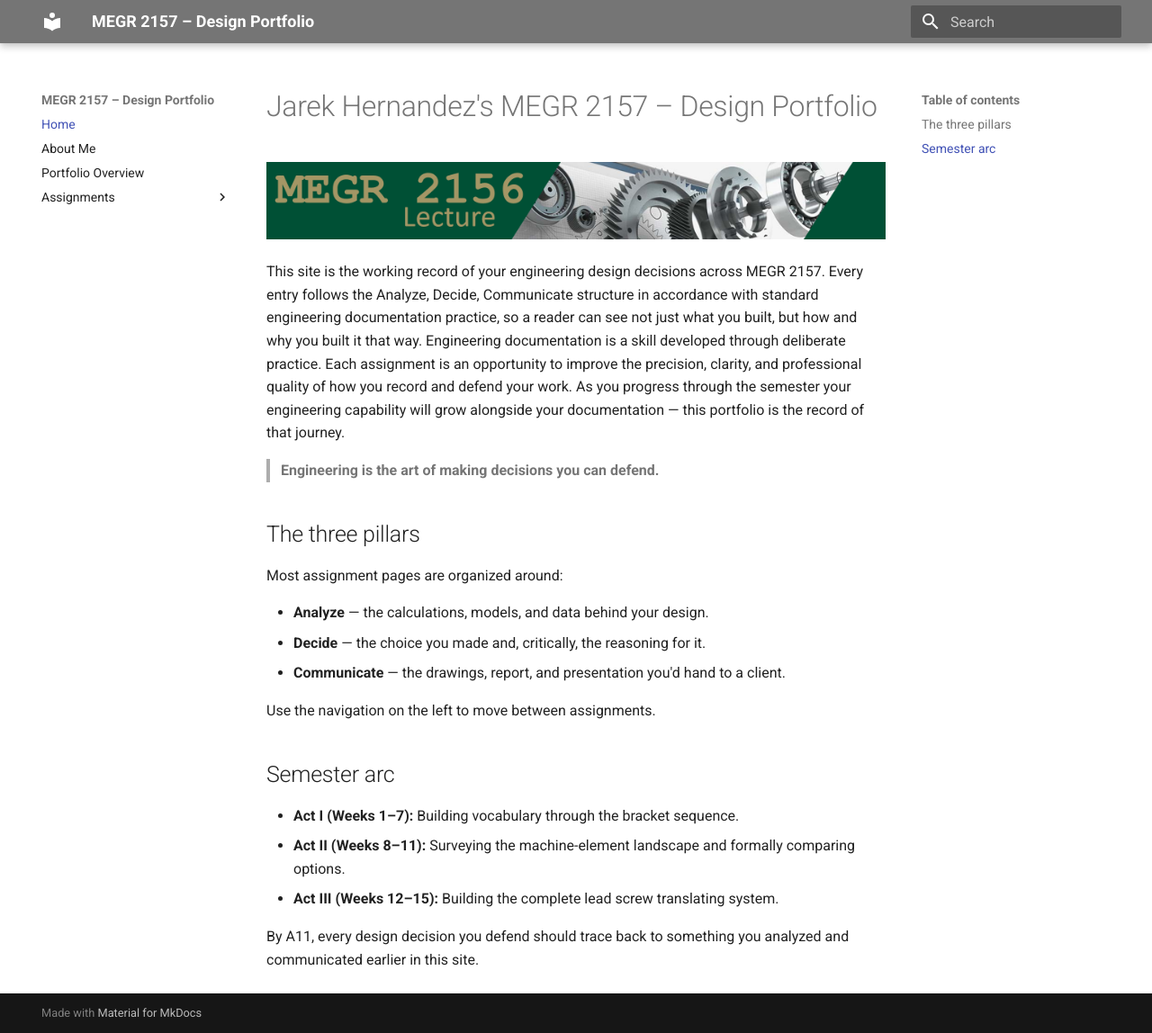
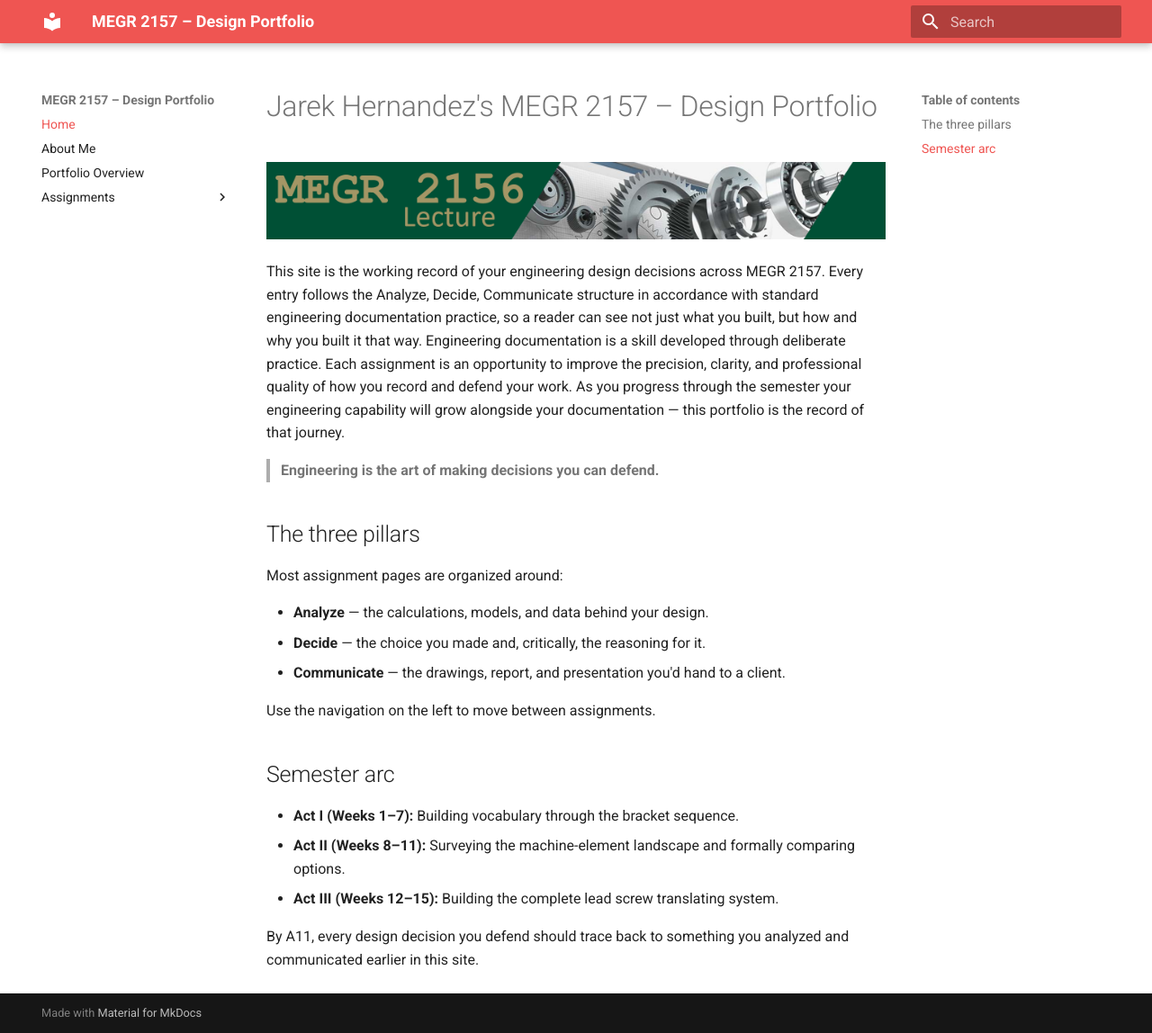
Before and after one commit to JHernPR/MEGR-2157-portfolio, an MkDocs documentation site: the page built from docs/index.md, in a window 1280 px wide and 1148 px high. Shown: the whole window at 90% size. Built offline with MkDocs 1.6.1 and Material for MkDocs 9.7.7, drawn with Linux system fonts in a browser that asks for light colours.

Commit message:
Update mkdocs.yml

```diff
--- a/mkdocs.yml
+++ b/mkdocs.yml
@@ -4,7 +4,7 @@ site_description: Design portfolio documentation, built with the Analyze / Decid
 theme:
   name: material
   palette:
-    primary: grey
+    primary: red
   features:
     - navigation.instant
     - navigation.tracking
```
